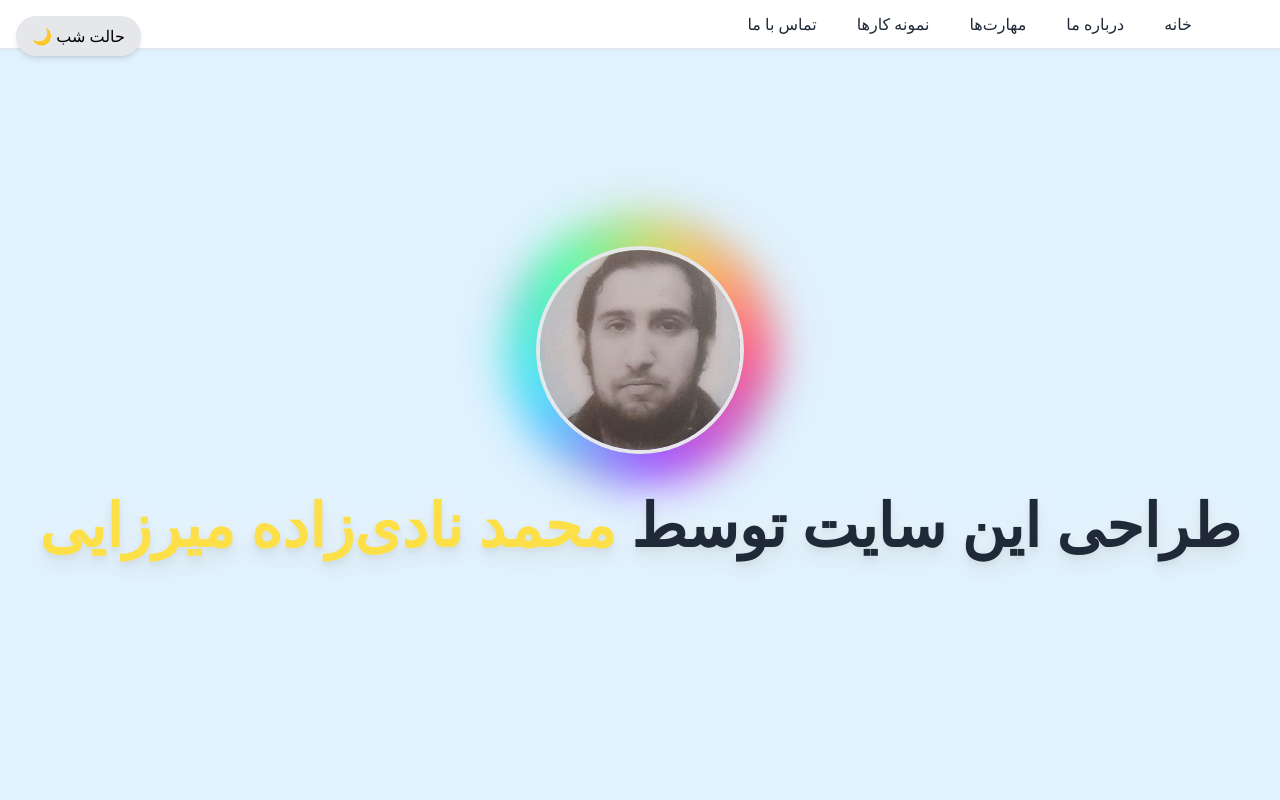
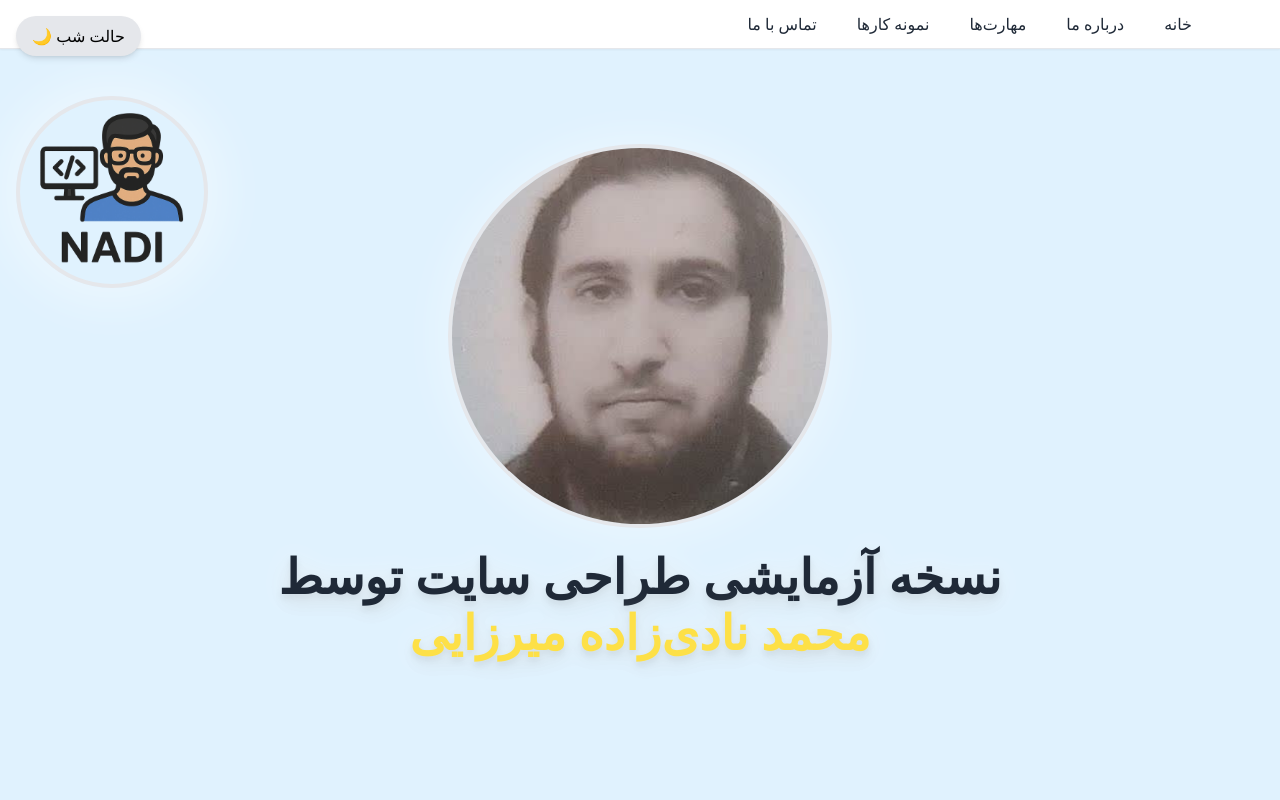
Before and after one commit to mnzm71/portfolio, a React (Vite) app: page / in a window 1280 px wide. Shown: the top 800 px of the page. Built offline with nearby package versions, Linux system fonts and the light colour scheme.

Commit message:
change icon and banner

```diff
--- a/index.html
+++ b/index.html
@@ -1,13 +1,16 @@
 <!doctype html>
 <html lang="en">
+
 <head>
   <meta charset="UTF-8" />
-    <link rel="icon" type="image/svg+xml" href="/vite.svg" />
+  <link rel="icon" type="image/png" href="/icon.png" />
   <meta name="viewport" content="width=device-width, initial-scale=1.0" />
-    <title>front-web</title>
+  <title>وب سایت شخصی محمد نادی زاده میرزائی</title>
 </head>
+
 <body>
   <div id="root"></div>
   <script type="module" src="/src/main.jsx"></script>
 </body>
+
 </html>
--- a/src/components/ThemeToggle.jsx
+++ b/src/components/ThemeToggle.jsx
@@ -4,7 +4,6 @@ import { useEffect, useState } from "react";
 export default function ThemeToggle() {
     const [theme, setTheme] = useState("light");
 
-    // خواندن تم ذخیره‌شده
     useEffect(() => {
         const savedTheme = localStorage.getItem("theme");
         if (savedTheme) {
@@ -21,8 +20,9 @@ export default function ThemeToggle() {
     };
 
     return (
-        <div className="relative min-h-screen w-full overflow-hidden flex flex-col items-center justify-center" id="home">
-            {/* 🔘 دکمه تغییر تم */}
+        <div className="relative min-h-screen w-full overflow-hidden flex flex-col items-center justify-center px-4" id="home">
+
+            {/* دکمه تغییر تم */}
             <button
                 onClick={toggleTheme}
                 className="fixed top-4 left-4 z-[1000] bg-gray-200 dark:bg-gray-700 text-black dark:text-white px-4 py-2 rounded-full shadow-md hover:scale-105 transition"
@@ -30,10 +30,8 @@ export default function ThemeToggle() {
                 {theme === "light" ? "🌙 حالت شب" : "☀️ حالت روز"}
             </button>
 
-            {/* 🌌 پس‌زمینه */}
-            <div
-                className={`fixed inset-0 -z-10 transition-colors duration-500 ${theme === "dark" ? "bg-gray-900" : "bg-sky-100"}`}
-            >
+            {/* پس‌زمینه */}
+            <div className={`fixed inset-0 -z-10 transition-colors duration-500 ${theme === "dark" ? "bg-gray-900" : "bg-sky-100"}`}>
                 {theme === "dark" &&
                     Array.from({ length: 80 }).map((_, i) => {
                         const top = Math.random() * 100;
@@ -41,7 +39,6 @@ export default function ThemeToggle() {
                         const size = Math.random() * 2 + 1;
                         const opacity = Math.random() * 0.6 + 0.4;
                         const delay = Math.random() * 3;
-
                         return (
                             <div
                                 key={i}
@@ -59,26 +56,29 @@ export default function ThemeToggle() {
                     })}
             </div>
 
-            {/* 🖼️ بنر تصویر با حلقه رنگین‌کمانی کوچک‌تر */}
-            <div className="relative mb-10 flex items-center justify-center">
-                {/* حلقه رنگین‌کمانی کوچک‌تر و پالس */}
-                <div className="absolute w-64 h-64 rounded-full border-4 border-transparent bg-[conic-gradient(from_0deg,_#ffb300,_#ff005c,_#7a00ff,_#00ccff,_#00ff88,_#ffb300)] blur-lg opacity-80 animate-[rotateRing_6s_linear_infinite,_pulseGlow_4s_ease-in-out_infinite]"></div>
-
-                {/* قاب عکس کوچک‌تر */}
-                <div className="w-52 h-52 rounded-full overflow-hidden border-4 border-[conic-gradient(from_0deg,_#ffb300,_#ff005c,_#7a00ff,_#00ccff,_#00ff88,_#ffb300)] shadow-[0_0_40px_10px_rgba(255,255,255,0.3)] relative z-10">
-                    <img
-                        src="/Untitled.png"
-                        alt="طراح سایت"
-                        className="w-full h-full object-cover"
-                    />
-                </div>
+            {/* بنر ثابت سمت چپ بالا (حالت تاریک: نور ماه) */}
+            <div
+                className={`fixed top-24 left-4 w-40 h-40 sm:w-48 sm:h-48 rounded-full overflow-hidden border-4 border-[conic-gradient(from_0deg,_#ffb300,_#ff005c,_#7a00ff,_#00ccff,_#00ff88,_#ffb300)] shadow-[0_0_50px_15px_rgba(255,255,255,0.4)] z-20 transition-colors duration-500 ${theme === "dark"
+                    ? "bg-gray-200/20 backdrop-blur-md" // نور ماه ملایم و شفاف
+                    : "bg-transparent"
+                    }`}
+            >
+                <img src="/icon.png" alt="بنر ثابت" className="w-full h-full object-cover" />
             </div>
 
-            {/* ✨ متن بنر */}
-            <div className="text-center animate-[fadeIn_3s_ease-in-out]">
-                <h1 className="text-4xl sm:text-5xl md:text-6xl font-bold text-gray-800 dark:text-white drop-shadow-lg animate-[glowText_4s_ease-in-out_infinite]">
-                    طراحی این سایت توسط{" "}
-                    <span className="text-yellow-300 dark:text-yellow-400">
+
+            {/* کانتینر مرکزی: بنر وسط و متن */}
+            <div className="relative flex flex-col items-center justify-center">
+
+                {/* بنر وسط */}
+                <div className="w-56 h-56 sm:w-64 sm:h-64 md:w-72 md:h-72 lg:w-80 lg:h-80 xl:w-96 xl:h-96 rounded-full overflow-hidden border-4 border-[conic-gradient(from_0deg,_#ffb300,_#ff005c,_#7a00ff,_#00ccff,_#00ff88,_#ffb300)] shadow-[0_0_40px_10px_rgba(255,255,255,0.3)] mb-6">
+                    <img src="/Untitled.png" alt="بنر دوم" className="w-full h-full object-cover" />
+                </div>
+
+                {/* متن اصلی */}
+                <h1 className="text-xl sm:text-2xl md:text-3xl lg:text-4xl xl:text-5xl font-bold text-gray-800 dark:text-white drop-shadow-lg animate-[glowText_4s_ease-in-out_infinite] leading-snug text-center px-4">
+                    نسخه آزمایشی طراحی سایت توسط
+                    <span className="block mt-2 text-yellow-300 dark:text-yellow-400">
                         محمد نادی‌زاده میرزایی
                     </span>
                 </h1>
@@ -90,20 +90,8 @@ export default function ThemeToggle() {
                     50% { opacity: 1; }
                 }
                 @keyframes glowText {
-          0%, 100% { text-shadow: 0 0 10px rgba(255,255,255,0.3); }
-          50% { text-shadow: 0 0 30px rgba(255,255,255,0.8); }
-        }
-        @keyframes fadeIn {
-          from { opacity: 0; transform: translateY(10px); }
-          to { opacity: 1; transform: translateY(0); }
-        }
-        @keyframes rotateRing {
-          0% { transform: rotate(0deg); }
-          100% { transform: rotate(360deg); }
-        }
-        @keyframes pulseGlow {
-          0%, 100% { opacity: 0.6; filter: blur(15px); }
-          50% { opacity: 1; filter: blur(25px); }
+                    0%, 100% { text-shadow: 0 0 10px rgba(255, 255, 255, 0.3); }
+                    50% { text-shadow: 0 0 30px rgba(255, 255, 255, 0.8); }
                 }
             `}</style>
         </div>
```
Also changed, not shown: public/icon.png (added). Lines whose indentation alone changed are shown as unchanged.
